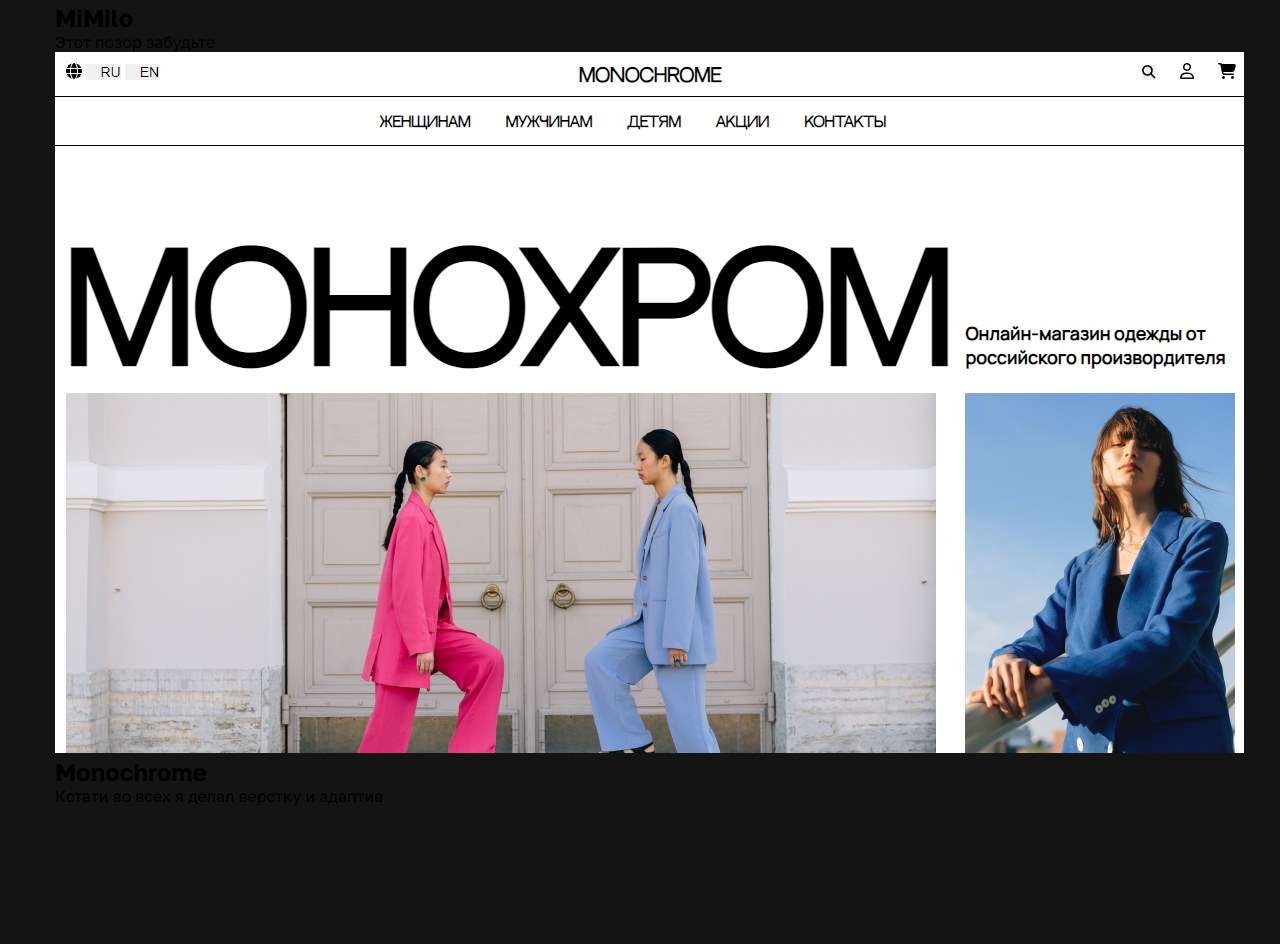
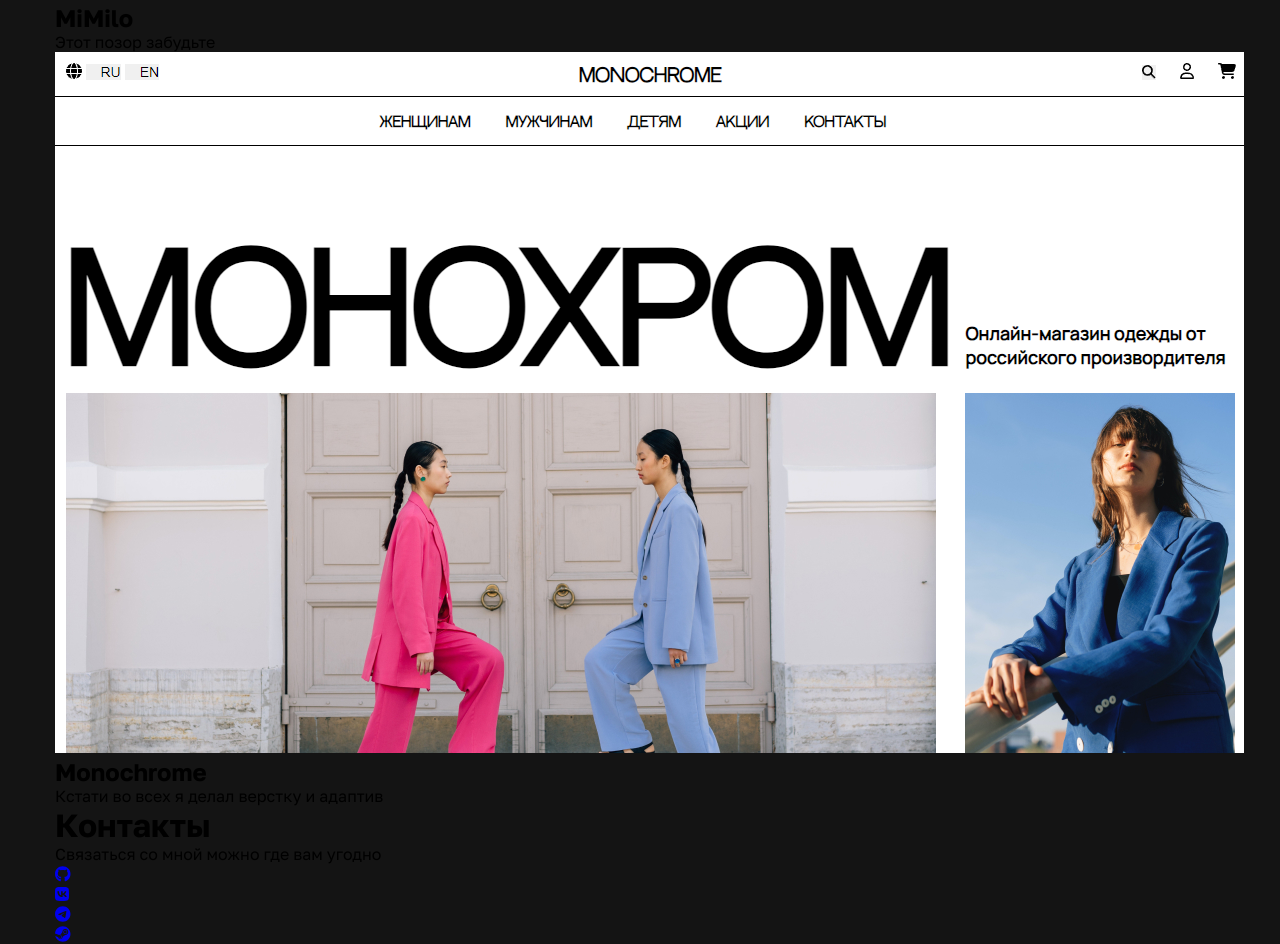
Before and after one commit to Niki52/-, a plain HTML site: page index.html in a window 1280 px wide. Shown: the part 5308-6252 px from the top of the page. Before the commit the page ends 6114 px from the top, so only its background shows below. Drawn offline with Linux system fonts and the light colour scheme.

Commit message:
Add files via upload
создал раздел контактов

```diff
--- a/index.html
+++ b/index.html
@@ -77,7 +77,15 @@
             </div>
         </div>
 
-
+        <!-- созданние контактов -->
+        <div class="contact_1">
+            <h1>Контакты</h1>
+            <p>Связаться со мной можно где вам угодно</p>
+            <div class="img"><a href="https://github.com/Niki52"><i class="fa-brands fa-github"></i></a></div>
+            <div class="img"><a href="https://vk.com/nikil252"><i class="fa-brands fa-vk"></i></a></div>
+            <div class="img"><a href="https://t.me/Niki_252"><i class="fa-brands fa-telegram"></i></a></div>
+            <div class="img"><a href="https://steamcommunity.com/profiles/76561198991846390/"><i class="fa-brands fa-steam"></i></a></div>
+        </div>
     </div>
 </body>
 </html>
```
